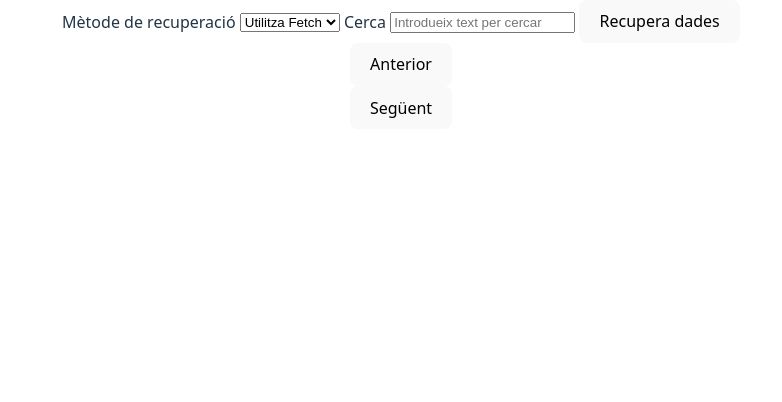
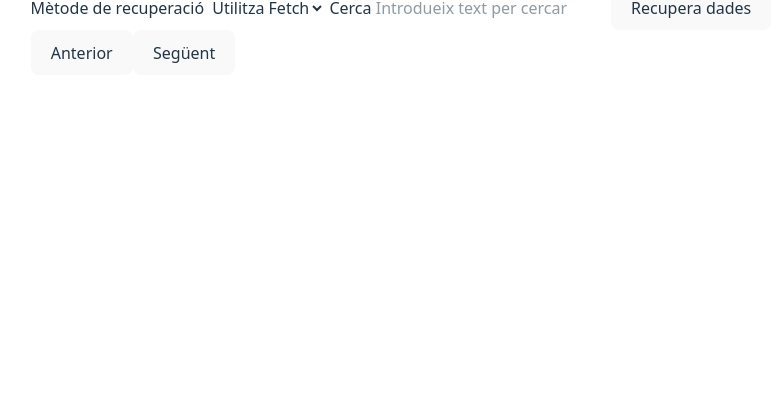
Before and after one commit to isahun/Sprint3_, a website built with Vite: page api-consumer-app/index.html in a window 1280 px wide. Shown: the part 398-800 px from the top of the page, without its empty margins (239-1021 px from the left). Built offline with nearby package versions, Linux system fonts and the light colour scheme.

Commit message:
chore: configure Tailwind and link style.css in index.html

```diff
--- a/api-consumer-app/index.html
+++ b/api-consumer-app/index.html
@@ -2,7 +2,7 @@
 <html lang="en">
   <head>
     <meta charset="UTF-8" />
-    <link rel="icon" type="image/svg+xml" href="/vite.svg" />
+    <link href="/src/style.css" rel="stylesheet">
     <meta name="viewport" content="width=device-width, initial-scale=1.0" />
     <meta name="author" content="Irene Sahun">
     <title>api-consumer-app</title>
--- a/api-consumer-app/src/style.css
+++ b/api-consumer-app/src/style.css
@@ -1,3 +1,5 @@
+@import "tailwindcss";
+
 :root {
   font-family: system-ui, Avenir, Helvetica, Arial, sans-serif;
   line-height: 1.5;
```
